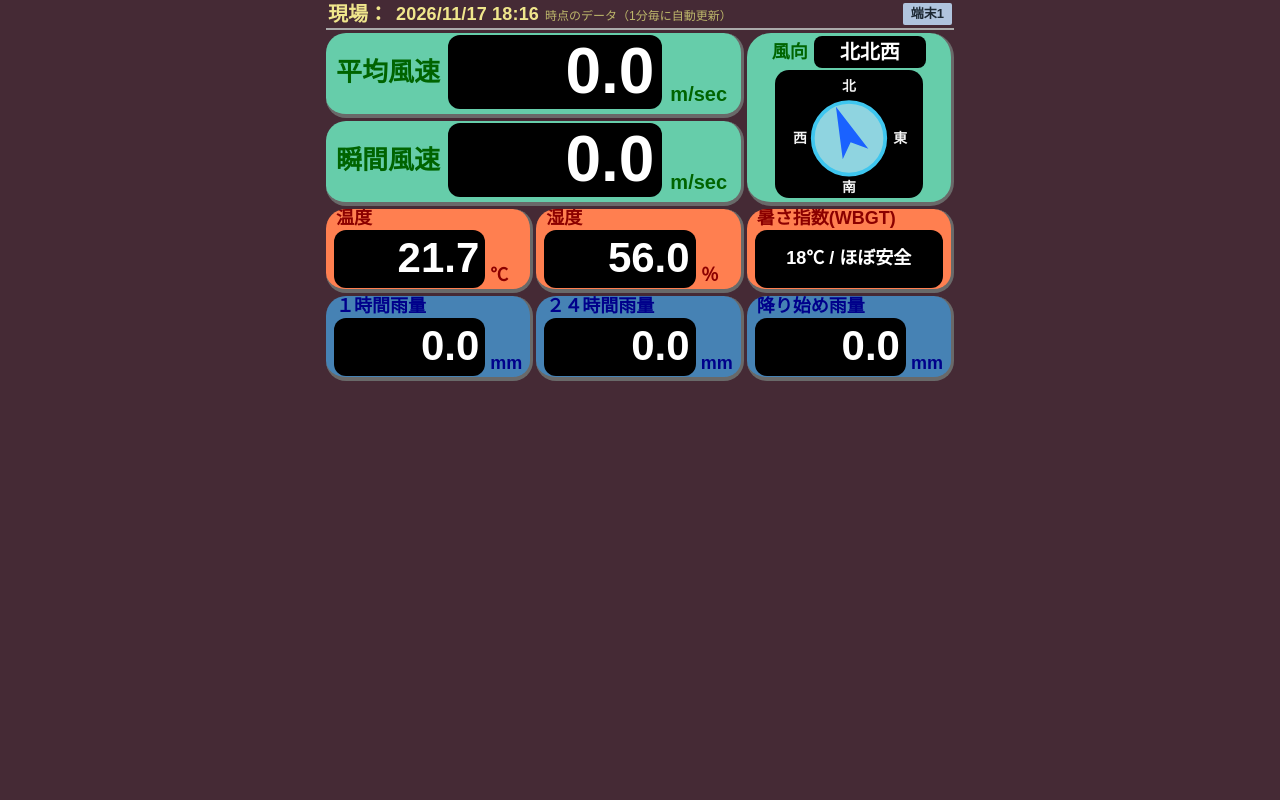
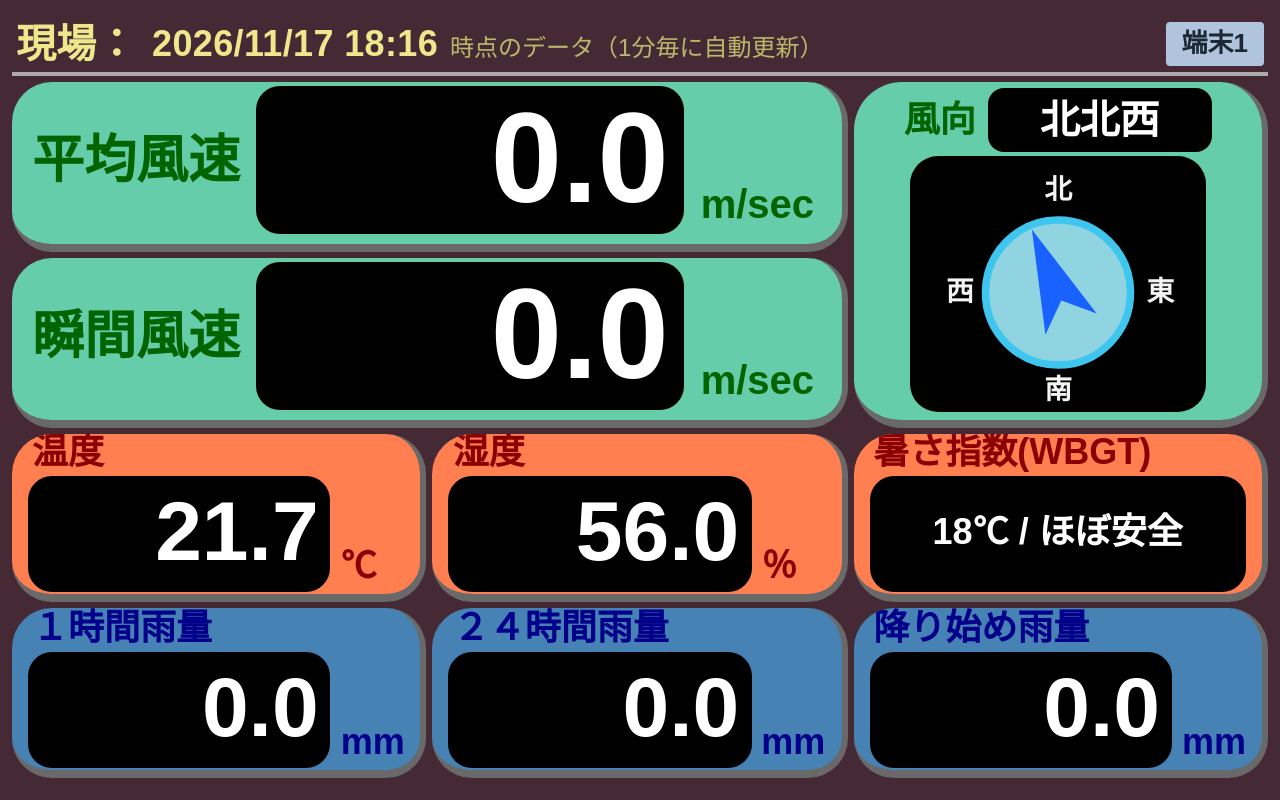
Before and after one commit to digital-signage-led/led-mimamori-signage, a plain HTML site: page index.html in a window 1280 px wide. Drawn offline with Linux system fonts and the light colour scheme; no server answers.

Commit message:
Scale the 640x384 board up to fill the signage window.
Co-authored-by: Cursor <cursoragent@cursor.com>

```diff
--- a/css/signage.css
+++ b/css/signage.css
@@ -10,14 +10,10 @@ body {
   user-select: none;
 }
 
-body {
-  display: flex;
-  justify-content: center;
-}
-
 #stage {
-  position: relative;
-  flex: none;
+  position: absolute;
+  left: 0;
+  top: 0;
   width: 640px;
   height: 384px;
   box-sizing: border-box;
--- a/index.html
+++ b/index.html
@@ -5,7 +5,7 @@
   <meta name="viewport" content="width=device-width, initial-scale=1">
   <meta name="robots" content="noindex">
   <title>最新データ（簡易）640×384 – みまもり伝書鳩</title>
-  <link rel="stylesheet" href="css/signage.css?v=5">
+  <link rel="stylesheet" href="css/signage.css?v=6">
 </head>
 <body>
   <div id="stage">
@@ -87,6 +87,6 @@
       </section>
     </main>
   </div>
-  <script src="js/app.js?v=5"></script>
+  <script src="js/app.js?v=6"></script>
 </body>
 </html>
--- a/js/app.js
+++ b/js/app.js
@@ -67,9 +67,13 @@ const fields = {
 let hasData = false;
 
 function fit() {
-  stage.style.left = "";
-  stage.style.top = "";
-  stage.style.transform = "";
+  const width = window.innerWidth || DESIGN_W;
+  const height = window.innerHeight || DESIGN_H;
+  const scale = Math.min(width / DESIGN_W, height / DESIGN_H);
+  const x = Math.round((width - DESIGN_W * scale) / 2);
+  const y = Math.round((height - DESIGN_H * scale) / 2);
+  stage.style.transformOrigin = "0 0";
+  stage.style.transform = `translate(${x}px, ${y}px) scale(${scale})`;
 }
 
 function directionDeg(name, compass) {
@@ -144,6 +148,7 @@ async function tick() {
 }
 
 fit();
+window.addEventListener("resize", fit);
 tick();
 setInterval(tick, REFRESH_MS);
 document.addEventListener("visibilitychange", () => {
```
